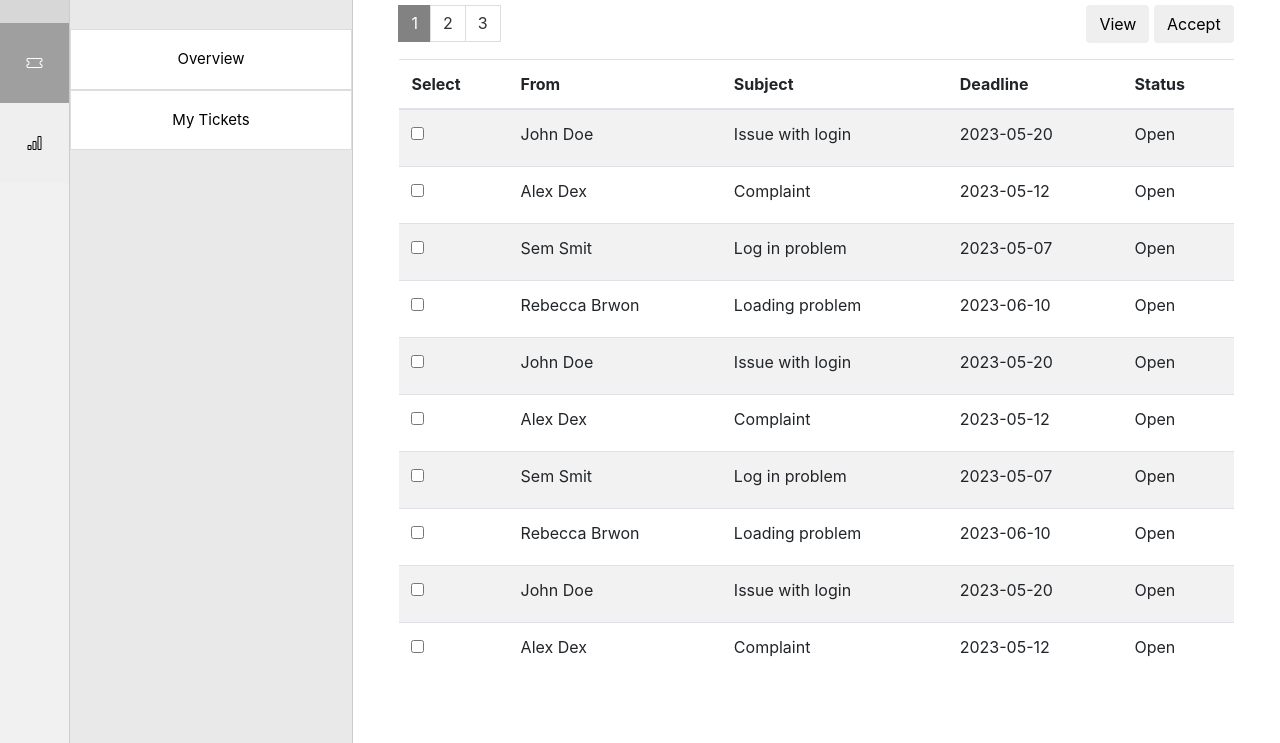
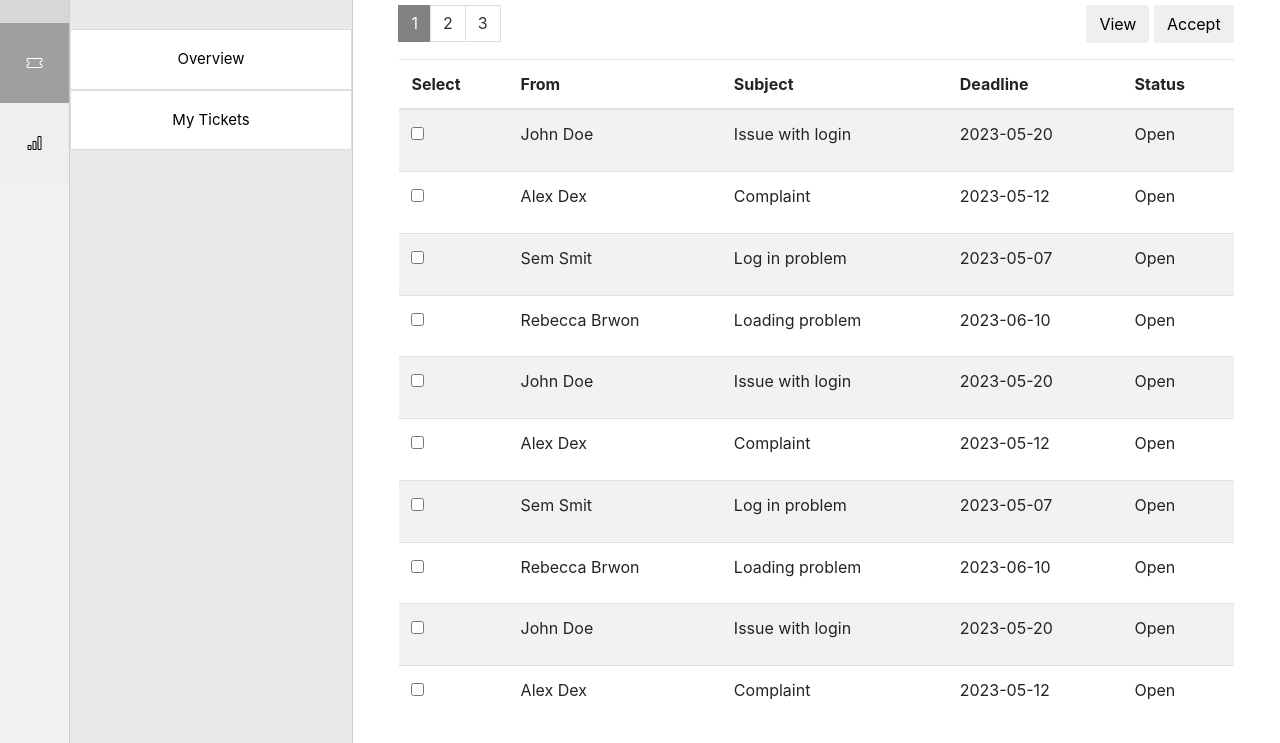
Before and after one commit to SkyHigh-ua/HD-Project, a plain HTML site: page client/ticket-overview/ticket-overview.html in a window 1280 px wide. Shown: the part 57-800 px from the top of the page. Drawn offline with nearby package versions, Linux system fonts and the light colour scheme.

Commit message:
table overflow fixed

```diff
--- a/client/ticket-overview/ticket-overview.css
+++ b/client/ticket-overview/ticket-overview.css
@@ -17,6 +17,8 @@
 }
 
 .main {
+  display: flex;
+  flex-direction: column;
   flex: 2.3;
   background-color: #ffffff;
 }
@@ -169,5 +171,6 @@
 }
 
 .table-cont {
-  max-height: 649.6px;
+  flex: 1;
+  overflow: auto;
 }
```
